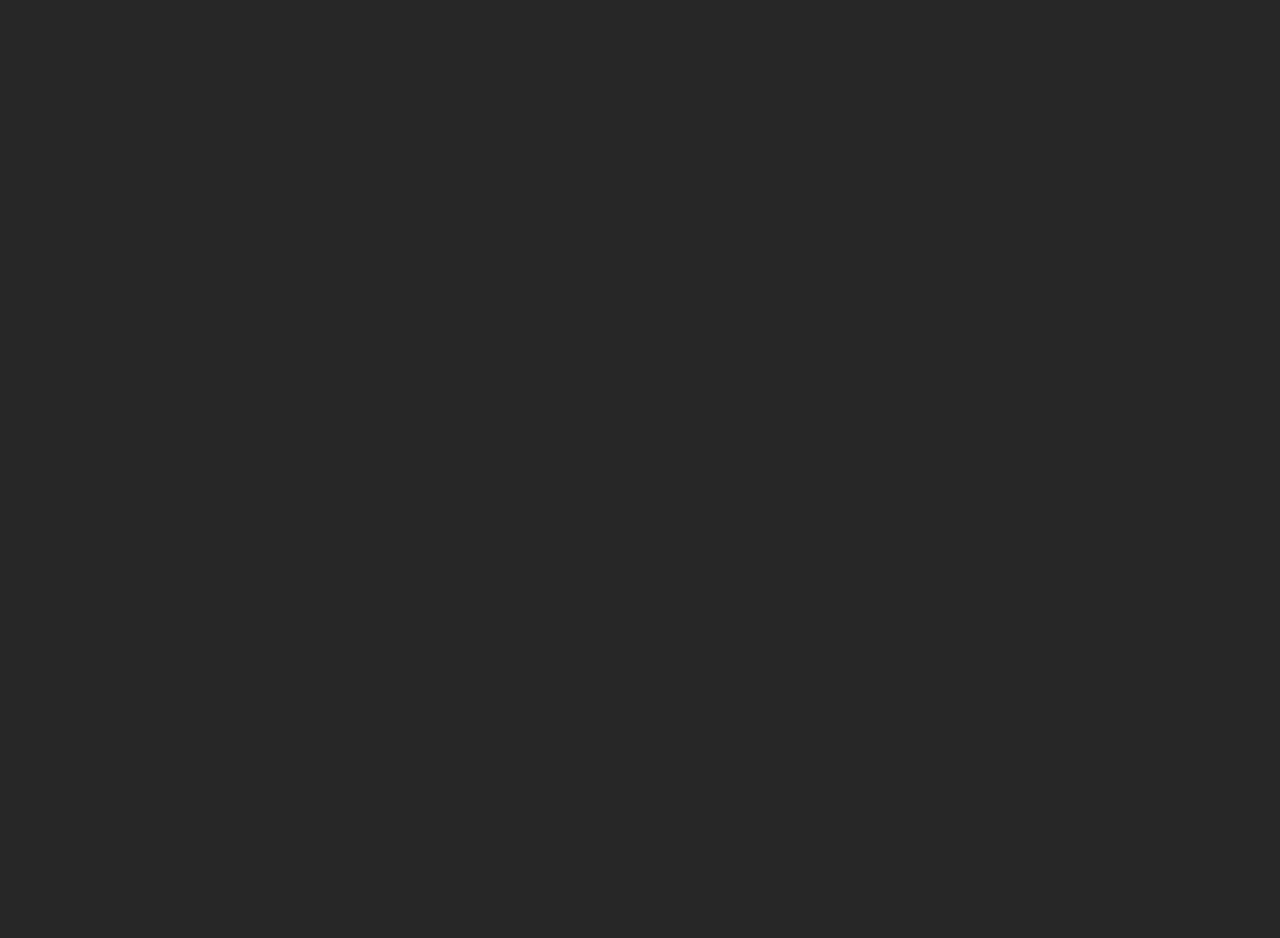
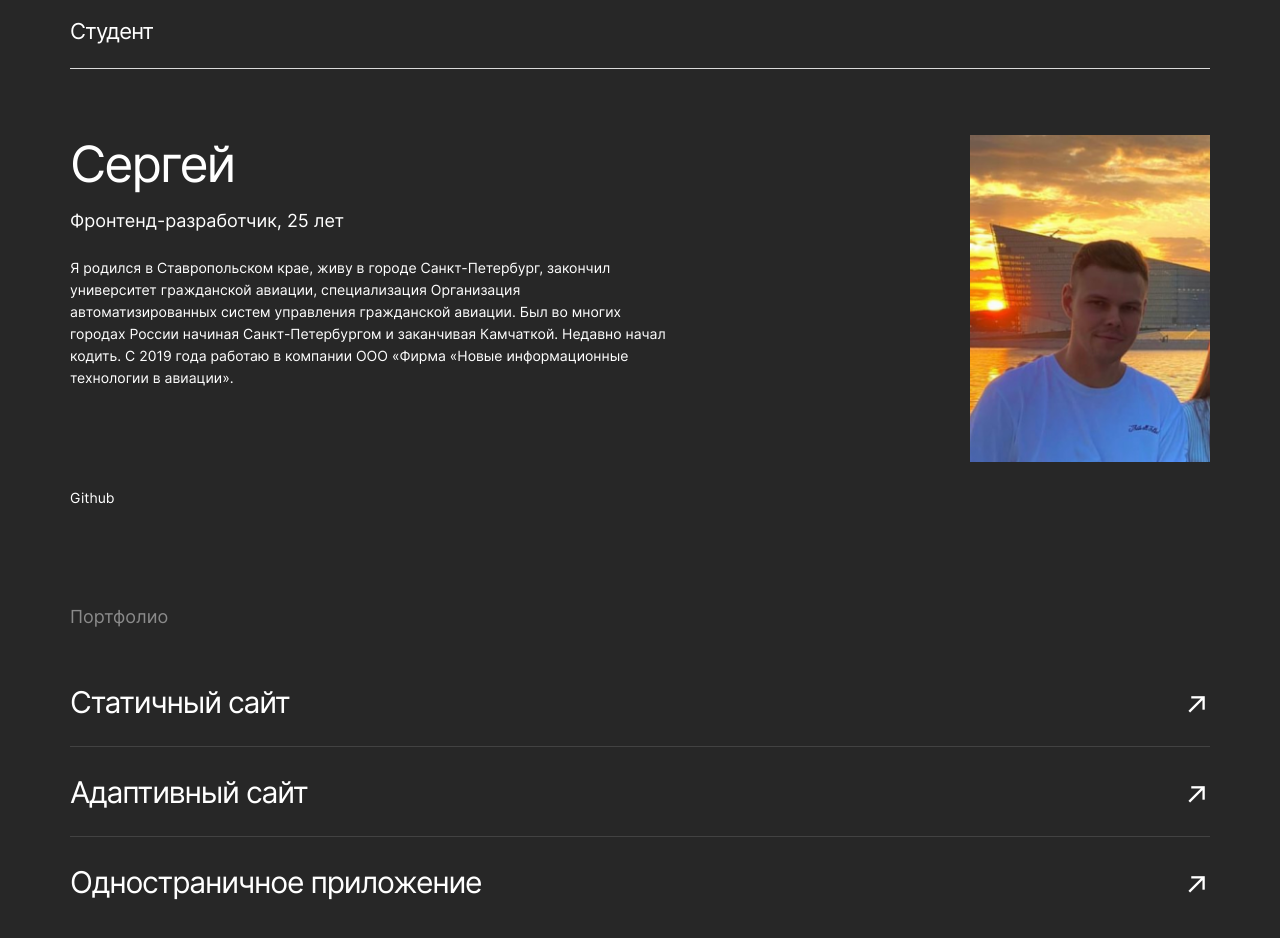
Before and after one commit to litvinovsl/movies-explorer-frontend, a React (Create React App) app: page / in a window 1280 px wide. Shown: the part 1980-2918 px from the top of the page. Before the commit the page ends 1888 px from the top, so only its background shows below. Built offline with nearby package versions, Linux system fonts and the light colour scheme.

Commit message:
created about me component for main page

```diff
--- /dev/null
+++ b/src/components/AboutMe/AboutMe.css
@@ -0,0 +1,109 @@
+.about-me{
+    padding-top: 110px;
+    padding-bottom: 125px;
+    padding-left: 70px;
+    padding-right: 70px;
+}
+
+.about-me__card{
+    margin-top: 66px;
+    margin-bottom: 101px;
+    display: flex;
+    flex-direction: row;
+    justify-content: space-between;
+}
+
+.about-me__name{
+    font-style: normal;
+    font-weight: 400;
+    font-size: 50px;
+    line-height: 58px;
+    letter-spacing: -0.04em;
+    margin: 0 0 18px;
+}
+
+.about-me__age{
+    font-style: normal;
+    font-weight: 500;
+    font-size: 18px;
+    line-height: 20px;
+    margin: 0;
+}
+
+.about-me__text{
+    font-style: normal;
+    font-weight: 400;
+    font-size: 14px;
+    line-height: 22px;
+    max-width: 600px;
+    margin: 26px 0 99px;
+}
+
+.about-me__github{
+    text-decoration: none;
+    color: #FFF;
+    font-weight: 500;
+    font-size: 14px;
+    line-height: 17px;
+    transition: opacity .3s ease-in-out;
+    cursor: pointer;
+}
+.about-me__github:hover {
+    opacity: .6;
+}
+
+.about-me__photo{
+    height: 327px;
+    width: 240px;
+}
+
+.about-me__portfolio{
+    color: #8B8B8B;
+    font-weight: 400;
+    font-size: 18px;
+    line-height: 20px;
+    mix-blend-mode: normal;
+    margin-bottom: 50px;
+}
+.about-me__my-projs{
+    display: flex;
+    flex-direction: column;
+    gap: 20px;
+
+}
+
+.about-me__my-proj{
+    color: #FFF;
+    text-decoration: none;
+    border-bottom: 1px solid #424242;
+    display: flex;
+    flex-direction: row;
+    justify-content: space-between;
+    transition: opacity .3s ease-in-out;
+    cursor: pointer;
+}
+
+.about-me__my-proj:hover {
+    opacity: .6;
+}
+
+.about-me__my-proj_no-border{
+    border: none;
+}
+
+.about-me__my-proj-arrow{
+    margin: 0;
+    font-weight: 400;
+    font-size: 30px;
+    line-height: 60px;
+    letter-spacing: -0.04em;
+}
+
+.about-me__my-proj-title{
+    margin: 0;
+    margin-bottom: 19px;
+    font-weight: 400;
+    font-size: 30px;
+    line-height: 50px;
+    letter-spacing: -0.04em;
+}
--- /dev/null
+++ b/src/components/AboutMe/AboutMe.js
@@ -0,0 +1,43 @@
+import React from 'react';
+import './AboutMe.css';
+import aboutMePhoto from '../../images/aboutMePhoto.PNG';
+import SectionTitle from '../SectionTitle/SectionTitle';
+
+function AboutMe() {
+    return (
+        <section className='about-me'>
+            <SectionTitle>
+                Студент
+            </SectionTitle>
+            <div className='about-me__card'>
+                <div>
+                    <h2 className='about-me__name'>Сергей</h2>
+                    <h3 className='about-me__age'>Фронтенд-разработчик, 25 лет</h3>
+                    <p className='about-me__text'>Я родился в Ставропольском крае, живу в городе Санкт-Петербург,
+                    закончил университет гражданской авиации, специализация Организация автоматизированных систем управления гражданской авиации.
+                    Был во многих городах России начиная Санкт-Петербургом и заканчивая Камчаткой. Недавно начал кодить. С 2019 года работаю в
+                    компании ООО «Фирма «Новые информационные технологии в авиации».</p>
+                    <a className='about-me__github' href='https://github.com/litvinovsl'>Github</a>
+                </div>
+                <img className='about-me__photo' src={aboutMePhoto} alt='фото автора сайта' />
+            </div>
+            <p className='about-me__portfolio'>Портфолио</p>
+            <div className='about-me__my-projs'>
+                <a className='about-me__my-proj' href='https://github.com/litvinovsl/how-to-learn' rel="noreferrer" target="_blank">
+                    <p className='about-me__my-proj-title'>Статичный сайт</p>
+                    <p className='about-me__my-proj-arrow'>↗</p>
+                </a>
+                <a className='about-me__my-proj' href='https://litvinovsl.github.io/russian-travel/index.html' rel="noreferrer" target="_blank">
+                    <p className='about-me__my-proj-title'>Адаптивный сайт</p>
+                    <p className='about-me__my-proj-arrow'>↗</p>
+                </a>
+                <a className='about-me__my-proj about-me__my-proj_no-border' href='https://litvinovsl.nomoredomains.sbs/sign-up' rel="noreferrer" target="_blank">
+                    <p className='about-me__my-proj-title'>Одностраничное приложение</p>
+                    <p className='about-me__my-proj-arrow'>↗</p>
+                </a>
+            </div>
+        </section>
+    );
+}
+
+export default AboutMe;
--- a/src/components/Main/Main.js
+++ b/src/components/Main/Main.js
@@ -4,7 +4,7 @@ import Promo from '../Promo/Promo';
 import NavTab from '../NavTab/NavTab';
 import AboutProject from '../AboutProject/AboutProject';
 import Techs from '../Techs/Techs';
-// import AboutMe from '../AboutMe/AboutMe';
+import AboutMe from '../AboutMe/AboutMe';
 
 function Main() {
     return (
@@ -13,7 +13,7 @@ function Main() {
             <NavTab />
             <AboutProject />
             <Techs />
-            {/* <AboutMe /> */}
+            <AboutMe />
         </main>
     );
 }
```
Also changed, not shown: src/images/aboutMePhoto.PNG (added).
